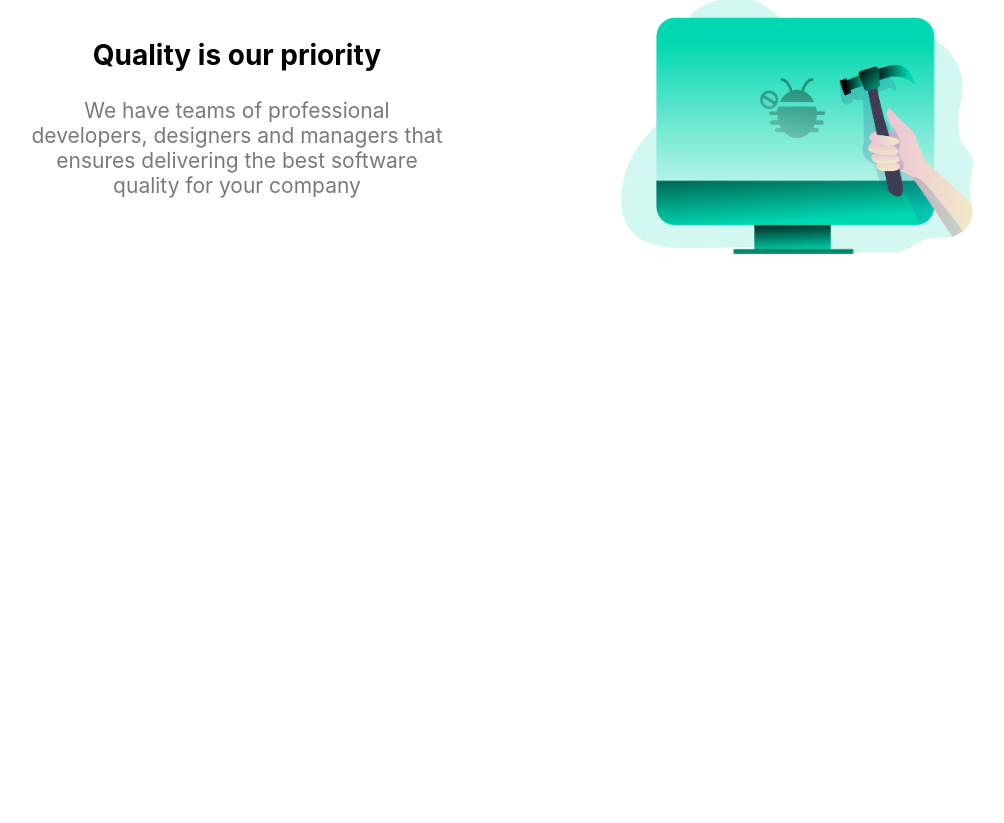
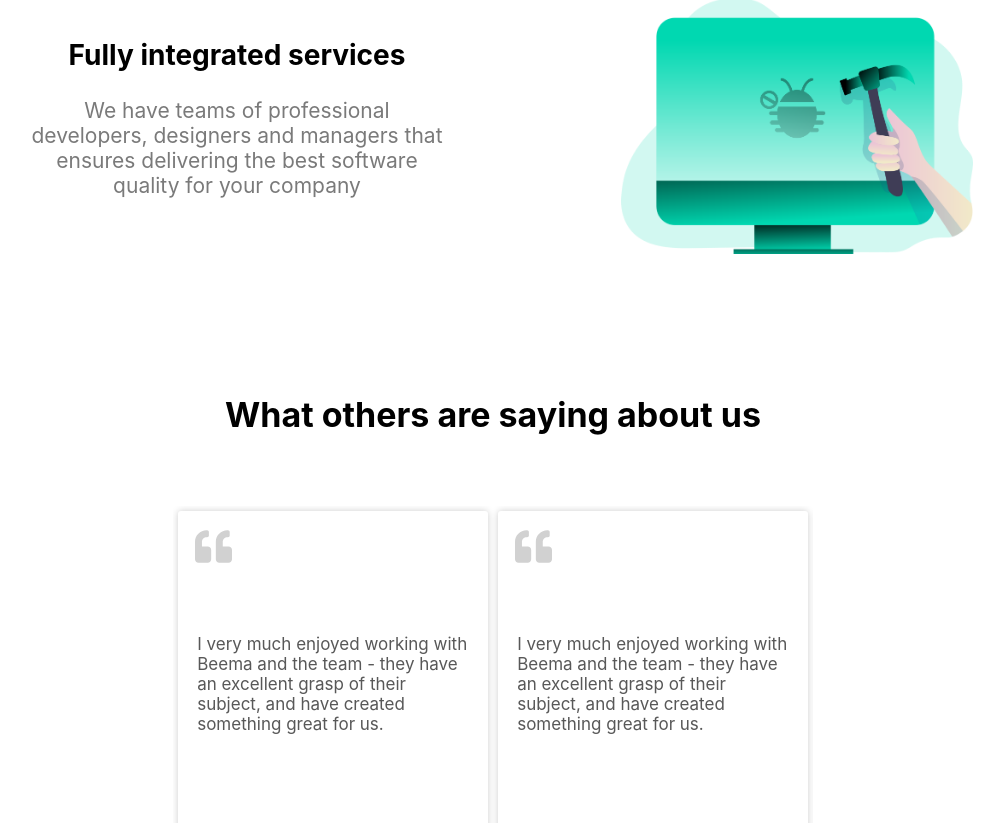
Before and after one commit to BewareShips/react-beema, a React (Create React App) app: page / in a window 1280 px wide. Shown: the part 1593-2416 px from the top of the page, without its empty margins (147-1151 px from the left). Before the commit the page ends 2232 px from the top, so only its background shows below. Built offline with nearby package versions, Linux system fonts and the light colour scheme.

Commit message:
review section backup

```diff
--- a/package.json
+++ b/package.json
@@ -12,6 +12,7 @@
     "pure-react-carousel": "^1.27.6",
     "react": "^17.0.2",
     "react-dom": "^17.0.2",
+    "react-responsive": "^8.2.0",
     "react-scripts": "4.0.3",
     "react-scroll": "^1.8.2",
     "styled-components": "^5.3.0",
--- /dev/null
+++ b/src/assets/data/data.js
@@ -0,0 +1,33 @@
+import Service1Img from "../illustrations/web_development_.png";
+import Service2Img from "../illustrations/mobile_phone.png";
+import Service3Img from "../illustrations/bug_fixed.png";
+
+
+const data = [
+  {
+     title: "Fully integrated services",
+     description:
+        "We build and deliver fully integrated webapps with customized control panels that fit your compnay needs",
+     imgUrl: Service1Img,
+     isReversed: false,
+     id: 1,
+  },
+  {
+     title: "Mobile optimized",
+     description:
+        "We build and deliver fully integrated webapps with customized control panels that fit your compnay needs",
+     imgUrl: Service2Img,
+     isReversed: true,
+     id: 2,
+  },
+  {
+     title: "Fully integrated services",
+     description:
+        "We have teams of professional developers, designers and managers that ensures delivering the best software quality for your company",
+     imgUrl: Service3Img,
+     isReversed: false,
+     id: 3,
+  },
+];
+
+export default data
--- /dev/null
+++ b/src/components/reviewCard/ReviewCard.jsx
@@ -0,0 +1,75 @@
+import React from "react";
+import { faQuoteLeft } from "@fortawesome/free-solid-svg-icons";
+import { FontAwesomeIcon } from "@fortawesome/react-fontawesome";
+import styled from "styled-components";
+import { Marginer } from "../marginer";
+
+const CardContainer = styled.div`
+   width: 350px;
+   height: 550px;
+   background: #fff;
+   box-shadow: 0px 0px 7px rgba(10, 10, 10, 0.2);
+   border-radius: 3px;
+   position: relative;
+   margin: 5px;
+   padding: 10px 1.2em;
+`;
+
+const QuoteIcon = styled.div`
+  position: absolute;
+  top: 13px;
+  left: 17px;
+  color: #d1d1d1;
+  font-size: 37px;
+`;
+
+const ReviewText = styled.p`
+  font-size: 17px;
+  color: #585858;
+  font-weight: normal;
+  display: flex;
+  justify-content: center;
+`;
+
+const Line = styled.span`
+  min-width: 100%;
+  min-height: 1px;
+  margin-bottom: 1em;
+  background-color: #cdcdcd;
+  display: flex;
+`;
+
+
+const UserDetails = styled.div`
+  display: flex;
+  align-items: center;
+`;
+
+const UserImg = styled.img`
+  width: 45px;
+  height: 45px;
+  border-radius: 50%;
+  margin-right: 10px;
+`;
+
+const Username = styled.span`
+  font-size: 15px;
+  color: #000;
+`;
+
+const ReviewCard = (props) => {
+  const { reviewText, username, userImgUrl } = props;
+   return <CardContainer><QuoteIcon>
+   <FontAwesomeIcon icon={faQuoteLeft} />
+ </QuoteIcon>
+ <Marginer direction="vertical" margin="6em" />
+ <ReviewText>{reviewText}</ReviewText>
+ <Marginer direction="vertical" margin="7em" />
+ <Line />
+ <UserDetails>
+   <UserImg src={userImgUrl} />
+   <Username>{username}</Username>
+ </UserDetails></CardContainer>;
+};
+
+export default ReviewCard;
--- /dev/null
+++ b/src/containers/ReviewSection.jsx
@@ -0,0 +1,104 @@
+import { CarouselProvider, Slider, Slide, DotGroup } from "pure-react-carousel";
+import React from "react";
+import { Element } from "react-scroll";
+import styled from "styled-components";
+import { Marginer } from "../components/marginer";
+import ReviewCard from "../components/reviewCard/ReviewCard";
+import { SectionTitle } from "../components/sectionTitle/SectionTitle";
+import { useMediaQuery } from "react-responsive";
+
+import "pure-react-carousel/dist/react-carousel.es.css";
+
+import User1Img from "../assets/pictures/profile_picture_1.jpg";
+import User2Img from "../assets/pictures/profile_picture_2.jpg";
+import User3Img from "../assets/pictures/profile_picture_3.jpg";
+import User4Img from "../assets/pictures/profile_picture_4.jpeg";
+
+const ReviewsContainer = styled(Element)`
+   height: 1500px;
+   display: flex;
+   flex-direction: column;
+   align-items: center;
+`;
+
+const StyledCarouselProvider = styled(CarouselProvider)`
+   width: 50%;
+`;
+
+const StyledSlide = styled(Slide)`
+   .carousel__inner-slide {
+      display: flex;
+      justify-content: center;
+   }
+`;
+
+const StyledDotGroup = styled(DotGroup)`
+   margin: auto;
+   display: flex;
+   justify-content: center;
+   button {
+    width: 11px;
+    height: 11px;
+    border-radius: 50%;
+    background-color: #e4e4e4;
+    border: none;
+    outline: none;
+    &:not(:last-of-type) {
+      margin-right: 3px;
+    }
+  }
+  .carousel__dot--selected {
+    background-color: #c4c4c4;
+  }
+`;
+
+ function ReviewSection(props) {
+  const isMobile = useMediaQuery({ query: "(max-width: 480px)" });
+  return (
+    <ReviewsContainer>
+      <SectionTitle>What others are saying about us</SectionTitle>
+      <Marginer direction="vertical" margin="3em" />
+      <StyledCarouselProvider
+        naturalSlideWidth={200}
+        naturalSlideHeight={isMobile ? 250 : 205}
+        totalSlides={4}
+        visibleSlides={isMobile ? 1 : 2}
+        dragEnabled={false}
+      >
+        <Slider>
+          <StyledSlide index={0}>
+            <ReviewCard
+              reviewText=" I very much enjoyed working with Beema and the team - they have an excellent grasp of their subject, and have created something great for us."
+              username="John coner"
+              userImgUrl={User1Img}
+            />
+          </StyledSlide>
+          <StyledSlide index={1}>
+            <ReviewCard
+              reviewText=" I very much enjoyed working with Beema and the team - they have an excellent grasp of their subject, and have created something great for us."
+              username="John coner"
+              userImgUrl={User2Img}
+            />
+          </StyledSlide>
+          <StyledSlide index={2}>
+            <ReviewCard
+              reviewText=" I very much enjoyed working with Beema and the team - they have an excellent grasp of their subject, and have created something great for us."
+              username="John coner"
+              userImgUrl={User3Img}
+            />
+          </StyledSlide>
+          <StyledSlide index={3}>
+            <ReviewCard
+              reviewText=" I very much enjoyed working with Beema and the team - they have an excellent grasp of their subject, and have created something great for us."
+              username="John coner"
+              userImgUrl={User4Img}
+            />
+          </StyledSlide>
+        </Slider>
+        <StyledDotGroup />
+      </StyledCarouselProvider>
+    </ReviewsContainer>
+  );
+}
+
+export default ReviewSection;
--- a/src/containers/ServicesSection.jsx
+++ b/src/containers/ServicesSection.jsx
@@ -4,14 +4,13 @@ import styled from "styled-components";
 import { Marginer } from "../components/marginer";
 import OurService from "../components/ourService/OurService";
 import { SectionTitle } from "../components/sectionTitle/SectionTitle";
+import data from '../assets/data/data.js'
 
-import Service1Img from "../assets/illustrations/web_development_.png";
-import Service2Img from "../assets/illustrations/mobile_phone.png";
-import Service3Img from "../assets/illustrations/bug_fixed.png";
+
 
 const ServicesContainer = styled(Element)`
    width: 100%;
-   min-height: 1400px;
+   min-height: 1100px;
    display: flex;
    flex-direction: column;
    align-items: center;
@@ -23,28 +22,15 @@ const ServicesSection = () => {
       <ServicesContainer name="services">
          <SectionTitle>Best Quality Software</SectionTitle>
          <Marginer direction="vertical" margin="3em" />
-         <OurService
-            title="Fully integrated services"
-            description="We build and deliver fully integrated webapps
-                         with customized control panels that fit your
-                         compnay needs"
-            imgUrl={Service1Img}
-         />
-         <OurService
-            title="Mobile optimized"
-            description="We build and deliver fully integrated webapps
-                         with customized control panels that fit your
-                         compnay needs"
-            imgUrl={Service2Img}
-            isReversed
-         />
-          <OurService
-            title="Quality is our priority"
-            description="We have teams of professional developers, designers
-            and managers that ensures delivering the best
-            software quality for your company"
-            imgUrl={Service3Img}
-         />
+         {data.map(({ title, description, imgUrl, isReversed, id }) => (
+            <OurService
+               title={title}
+               description={description}
+               imgUrl={imgUrl}
+               isReversed={isReversed}
+               key={id}
+            />
+         ))}
       </ServicesContainer>
    );
 };
--- a/src/containers/homepage/index.jsx
+++ b/src/containers/homepage/index.jsx
@@ -1,5 +1,7 @@
 import React from "react";
 import styled from "styled-components";
+import { Marginer } from "../../components/marginer";
+import ReviewSection from "../ReviewSection";
 import ServicesSection from "../ServicesSection";
 import TopSection from "../TopSection";
 
@@ -15,6 +17,8 @@ const HomePage = () => {
       <PageContainer>
          <TopSection />
          <ServicesSection />
+         <Marginer direction="vertical" margin="2em" />
+         <ReviewSection/>
       </PageContainer>
    );
 };
```
Also changed, not shown: 1 other file (tests, documents, lock files or other folders).
